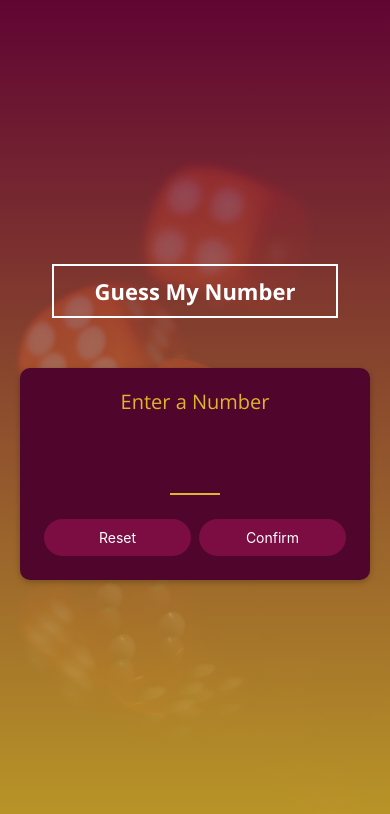
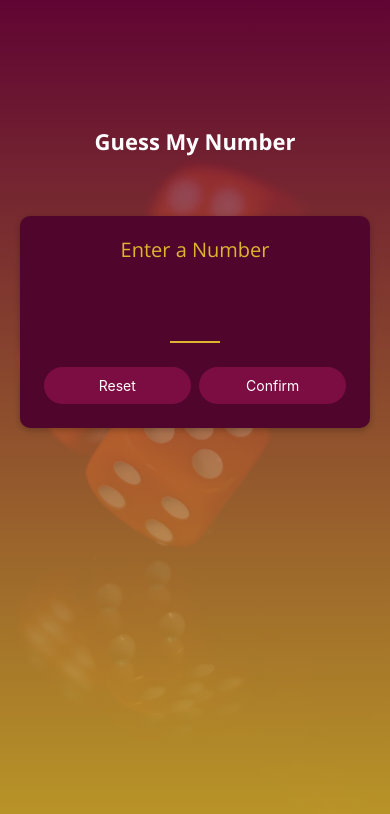
Before and after one commit to myoaung99/guess-my-number-react-native, a React Native app: screen / in a window 390 px wide. Shown: the top 814 px of the page. Built offline with nearby package versions, Linux system fonts and the light colour scheme.

Commit message:
added dynamic sizes

```diff
--- a/App.js
+++ b/App.js
@@ -70,7 +70,7 @@ export default function App() {
       />
     );
   }
-  // after user pickNumber and game is over
+  // after user pick number and game is over
   if (isGameOver && pickNumber) {
     screen = (
       <GameOverScreen
--- a/components/game/OpponentGuess.js
+++ b/components/game/OpponentGuess.js
@@ -1,5 +1,5 @@
 import React from "react";
-import {View, Text, StyleSheet, Dimensions} from "react-native";
+import {View, Text, StyleSheet, Dimensions, useWindowDimensions} from "react-native";
 import Color from "../../constants/Colors";
 
 
@@ -7,8 +7,10 @@ const deviceWidth = Dimensions.get('window').width;
 const deviceHeight = Dimensions.get('window').height;
 
 function OpponentGuess({ children }) {
+  const {width: deviceWidth} = useWindowDimensions();
+
   return (
-    <View style={styles.guessContainer}>
+    <View style={deviceWidth > 500 ? {...styles.guessContainer, padding: 10} : styles.guessContainer}>
       <Text style={styles.guessText}>{children}</Text>
     </View>
   );
--- a/components/ui/Card.js
+++ b/components/ui/Card.js
@@ -13,7 +13,7 @@ export default Card;
 
 const styles = StyleSheet.create({
   card: {
-    width: deviceWidth < 350 ? 300 : 350,
+    width: deviceWidth < 350 ? 300 : 500,
     maxWidth: '98%',
     backgroundColor: Color.primary500,
     alignItems: "center",
--- a/components/ui/Title.js
+++ b/components/ui/Title.js
@@ -1,5 +1,5 @@
 import React from "react";
-import {Text, StyleSheet, Dimensions} from "react-native";
+import {Text, StyleSheet, Dimensions, Platform} from "react-native";
 
 const deviceWidth = Dimensions.get('window').width;
 const deviceHeight = Dimensions.get('window').height;
@@ -13,7 +13,7 @@ export default Title;
 const styles = StyleSheet.create({
   title: {
     fontSize: 22,
-    borderWidth: 2,
+    borderWidth: Platform.OS === "ios" ? 2 : 0,
     borderColor: "white",
     color: "white",
     fontFamily: "open-sans-bold",
--- a/screens/GameOverScreen.js
+++ b/screens/GameOverScreen.js
@@ -1,17 +1,41 @@
 import React from "react";
-import {View, Text, StyleSheet, Image, Dimensions} from "react-native";
+import {View, Text, StyleSheet, Image, Dimensions, useWindowDimensions, ScrollView} from "react-native";
 import PrimaryButton from "../components/ui/PrimaryButton";
 import Title from "../components/ui/Title";
 import Color from "../constants/Colors";
+import image from "react-native-web/dist/exports/Image";
 
 const deviceWidth = Dimensions.get('window').width;
 const deviceHeight = Dimensions.get('window').height;
 
 const GameOverScreen = ({ onNewGame, pickNumber, guesses }) => {
+  const {width: deviceWidth, height: deviceHeight} = useWindowDimensions();
+
+  //  potriate
+  let imageSize = 300;
+
+  // small screen size
+  if(deviceWidth < 380){
+    imageSize = 150;
+  }
+
+  // landscape screen size mode
+  if(deviceHeight < 380){
+    imageSize = 100;
+  }
+
+  const imageStyle = {
+    width: imageSize,
+    height: imageSize,
+    borderRadius: imageSize/2,
+  }
+
   return (
+      <ScrollView>
         <View style={styles.screen}>
+
           <Title>Game Over</Title>
-      <View style={styles.imageContainer}>
+          <View style={[styles.imageContainer, imageStyle]}>
             <Image
                 style={styles.image}
                 resizeMode="contain"
@@ -25,7 +49,10 @@ const GameOverScreen = ({ onNewGame, pickNumber, guesses }) => {
             <Text style={styles.highLightText}>{pickNumber}</Text>.
           </Text>
           <PrimaryButton onPress={onNewGame}>Start New Game</PrimaryButton>
+
         </View>
+      </ScrollView>
+
   );
 };
 
@@ -35,13 +62,14 @@ const styles = StyleSheet.create({
   screen: {
     flex: 1,
     padding: 20,
-    justifyContent: "center",
+    justifyContent: 'center',
     alignItems: "center",
   },
+
   imageContainer: {
-    width: deviceWidth < 380 ? 150 : 300,
-    height: deviceWidth < 380 ? 150 : 300,
-    borderRadius: deviceWidth < 380 ? 75 : 150,
+    // width: deviceWidth < 380 ? 150 : 300,
+    // height: deviceWidth < 380 ? 150 : 300,
+    // borderRadius: deviceWidth < 380 ? 75 : 150,
     alignItems: "center",
     margin: deviceWidth < 350 ? 20 : 30,
 
@@ -63,4 +91,10 @@ const styles = StyleSheet.create({
     fontFamily: "open-sans-bold",
     color: Color.primary500,
   },
+  landscapeImageContainer: {
+    width: 150,
+    height: 150,
+    borderRadius: 75,
+    alignItems: "center",
+  }
 });
--- a/screens/GameScreen.js
+++ b/screens/GameScreen.js
@@ -1,6 +1,6 @@
 import React, { useState, useEffect } from "react";
 import Title from "../components/ui/Title";
-import {View, FlatList, StyleSheet, Alert, Dimensions} from "react-native";
+import {View, FlatList, StyleSheet, Alert, Dimensions, useWindowDimensions} from "react-native";
 import OpponentGuess from "../components/game/OpponentGuess";
 import PrimaryButton from "../components/ui/PrimaryButton";
 import Card from "../components/ui/Card";
@@ -10,7 +10,6 @@ import GuessLog from "../components/game/GuessLog";
 
 
 const deviceWidth = Dimensions.get('window').width;
-const deviceHeight = Dimensions.get('window').height;
 
 // include min exclude max
 function generateRandomNumber(min, max, exclude) {
@@ -29,6 +28,8 @@ let maxBoundary = 100;
 function GameScreen({ userPickedNumber, onGameOver }) {
   const initialGuess = generateRandomNumber(1, 100, userPickedNumber); // use only first time
   const [currentGuess, setCurrentGuess] = useState(initialGuess);
+
+
 
   //guess log
   const [guesses, setGuesses] = useState([initialGuess]);
@@ -73,9 +74,10 @@ function GameScreen({ userPickedNumber, onGameOver }) {
   // number of round = array length - index
   const guessRoundListLength = guesses.length;
 
-  return (
-    <View style={styles.screen}>
-      <Title>Opponent's Guess</Title>
+  const {width: deviceWidth} = useWindowDimensions();
+
+  let content = (
+      <>
         <OpponentGuess>{currentGuess}</OpponentGuess>
 
         <Card>
@@ -95,7 +97,34 @@ function GameScreen({ userPickedNumber, onGameOver }) {
           </View>
         </Card>
 
-      <View style={styles.guessLogContainer}>
+      </>
+  )
+
+  // on landscape orientation
+  if(deviceWidth > 500){
+    content = (
+        <View style={styles.landscapeContainer}>
+          <View style={[styles.buttonContainer, {paddingHorizontal: 60,}]}>
+            <PrimaryButton onPress={directionHandler.bind(this, "greater")}>
+              <Ionicons name="add" size={20} color="white" />
+            </PrimaryButton>
+          </View>
+          <OpponentGuess>{currentGuess}</OpponentGuess>
+          <View style={[styles.buttonContainer, {paddingHorizontal: 60,}]}>
+            <PrimaryButton onPress={directionHandler.bind(this, "lower")}>
+              <Ionicons name="remove" size={20} color="white" />
+            </PrimaryButton>
+          </View>
+        </View>
+    )
+  }
+
+  return (
+    <View style={styles.screen}>
+      <Title>Opponent's Guess</Title>
+      {content}
+
+      <View style={deviceWidth > 500 ? {...styles.guessLogContainer, marginTop: 20}: styles.guessLogContainer}>
         <FlatList
           data={guesses}
           renderItem={({ item, index }) => (
@@ -126,4 +155,8 @@ const styles = StyleSheet.create({
     flex: 1,
     marginTop: deviceWidth < 350 ? 15: 30,
   },
+  landscapeContainer: {
+    flexDirection: "row",
+    alignItems: "center",
+  }
 });
--- a/screens/StartGameScreen.js
+++ b/screens/StartGameScreen.js
@@ -1,5 +1,13 @@
 import React, { useState } from "react";
-import {Alert, StyleSheet, Vibration, TextInput, View, Dimensions} from "react-native";
+import {
+  Alert,
+  StyleSheet,
+  Vibration,
+  TextInput,
+  View,
+  Dimensions,
+  useWindowDimensions, KeyboardAvoidingView, ScrollView,
+} from "react-native";
 import { StatusBar } from "expo-status-bar";
 import PrimaryButton from "../components/ui/PrimaryButton";
 import Title from "../components/ui/Title";
@@ -7,16 +15,15 @@ import Color from "../constants/Colors";
 import Card from "../components/ui/Card";
 import InstructionText from "../components/ui/InstructionText";
 
-
-const deviceWidth = Dimensions.get('window').width;
-const deviceHeight = Dimensions.get('window').height;
-
 function StartGameScreen({ onPickNumber }) {
   const [enteredNumber, setEnteredNumber] = useState("");
 
   const textInputHandler = (enteredText) => {
     setEnteredNumber(enteredText);
   };
+
+  const { width, height } = useWindowDimensions();
+  console.log(width, height);
 
   const textResetHandler = () => {
     setEnteredNumber("");
@@ -42,7 +49,9 @@ function StartGameScreen({ onPickNumber }) {
   console.log("EnteredNumber " + enteredNumber); // print enteredNumber
 
   return (
-    <View style={styles.container}>
+      <ScrollView style={styles.screen}>
+        <KeyboardAvoidingView style={styles.screen} behavior='position'>
+        <View style={[styles.container, { marginTop: height < 380 ? 10 : 100 }]}>
           <Title>Guess My Number</Title>
           <StatusBar style="light" />
           <Card>
@@ -66,14 +75,20 @@ function StartGameScreen({ onPickNumber }) {
             </View>
           </Card>
         </View>
+      </KeyboardAvoidingView>
+      </ScrollView>
+
+
   );
 }
 
 const styles = StyleSheet.create({
+  screen: {
+    flex: 1,
+  },
   container: {
     flex: 1,
     alignItems: "center",
-    justifyContent: "center",
     padding: 16,
   },
   textInput: {
```
Lines whose indentation alone changed are shown as unchanged.
